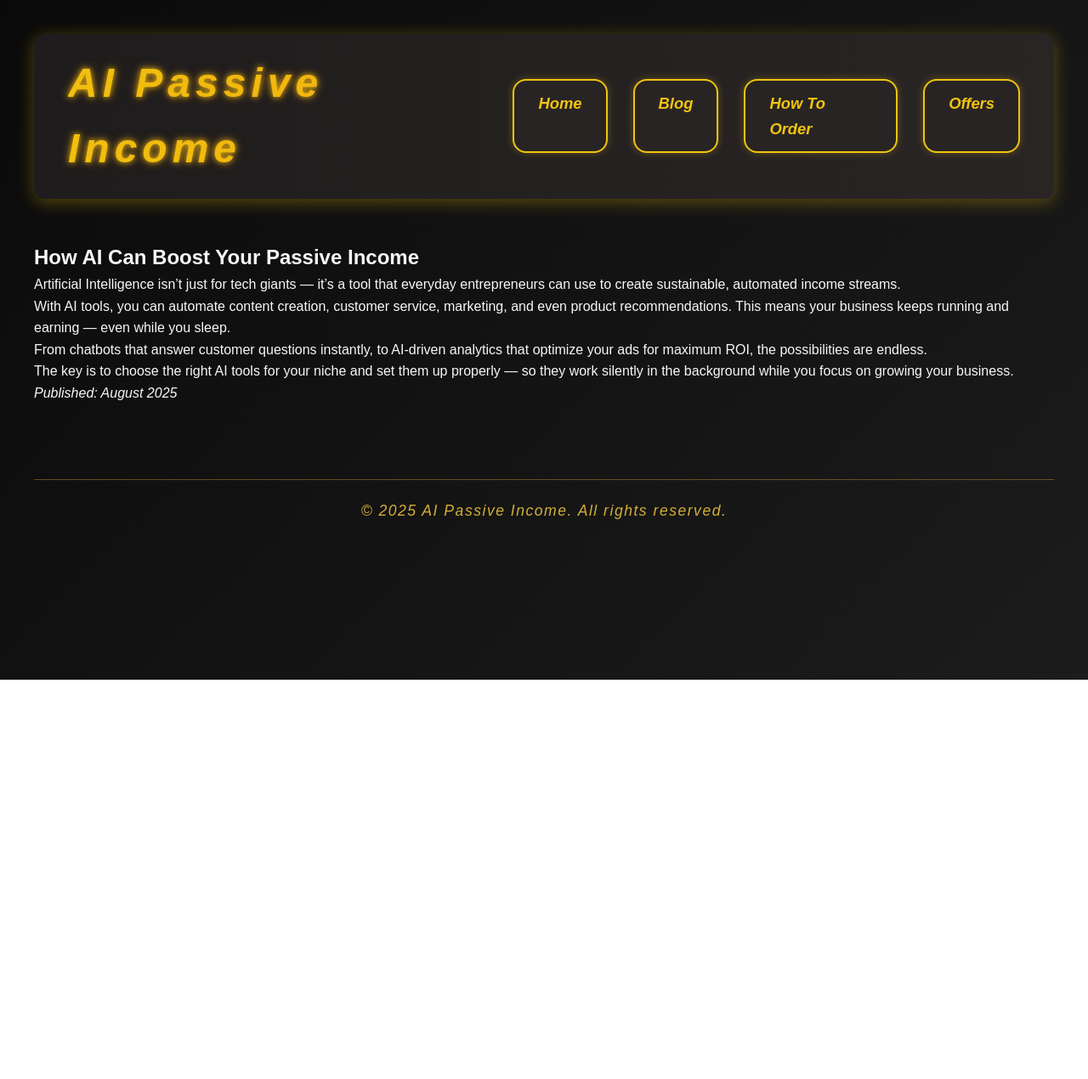
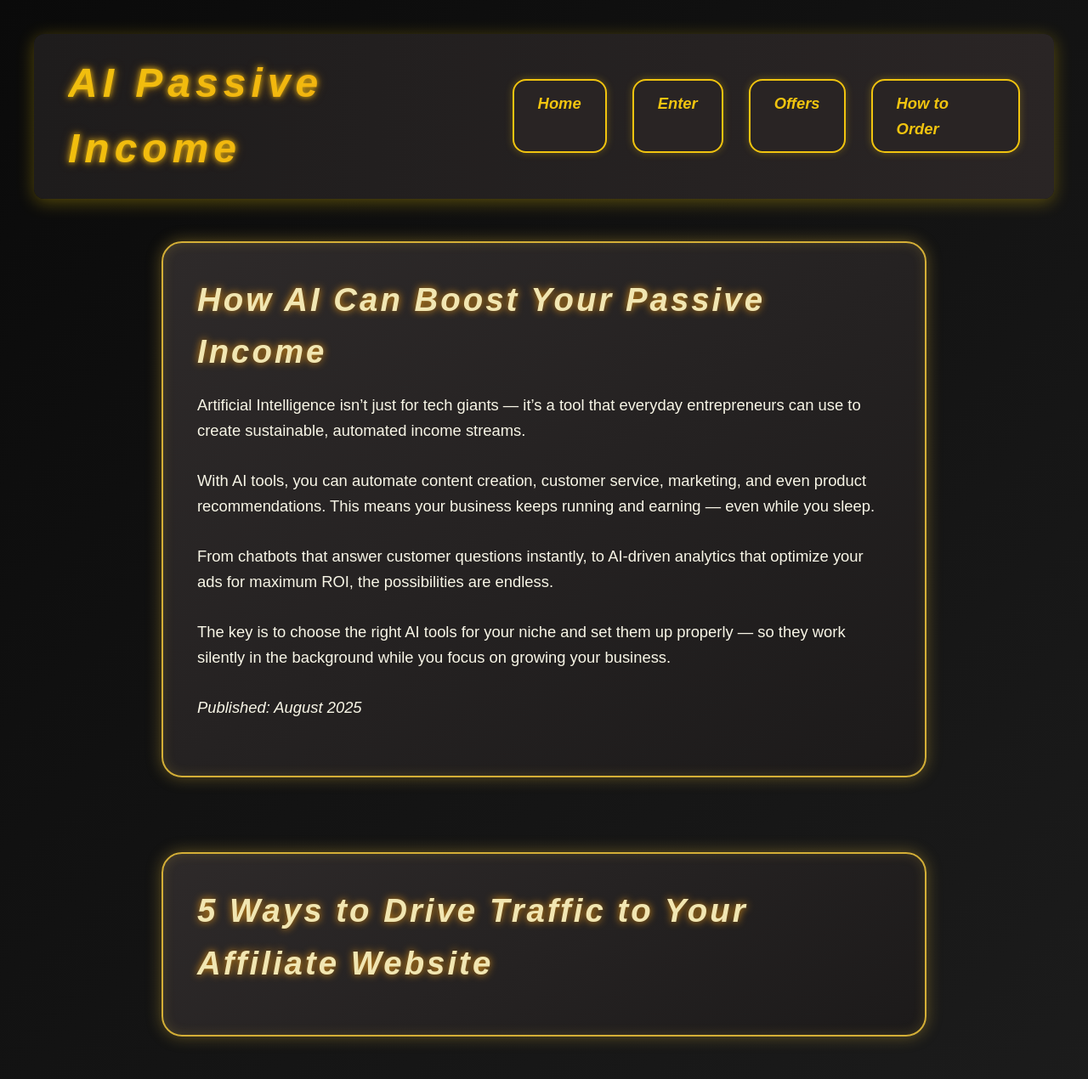
Before and after one commit to yxshh008/ai-cashflow-site, a plain HTML site: page posts/post-1.html in a window 1280 px wide. Shown: the whole page at 85% size. Before the commit the page ends 800 px from the top, so only its background shows below. Drawn offline with Linux system fonts and the light colour scheme; files that its build step writes are made by us from their sources; a web font is replaced by a local one.

Commit message:
Update post-1.html

```diff
--- a/posts/post-1.html
+++ b/posts/post-1.html
@@ -3,25 +3,27 @@
 <head>
   <meta charset="UTF-8" />
   <meta name="viewport" content="width=device-width, initial-scale=1" />
-  <title>AI Passive Income - Blog</title>
-  <link rel="stylesheet" href="assets/style.css" />
+  <title>Blog | AI Passive Income</title>
+  <link rel="stylesheet" href="style.css" />
+
+  <!-- Google AdSense snippet -->
   <script async src="https://pagead2.googlesyndication.com/pagead/js/adsbygoogle.js?client=ca-pub-2373469554701279"
-     crossorigin="anonymous"></script>
+      crossorigin="anonymous"></script>
 </head>
 <body>
   <nav class="navbar">
     <div class="logo">AI Passive Income</div>
     <ul class="nav-links">
       <li><a href="index.html">Home</a></li>
-      <li><a href="blog.html" class="active">Blog</a></li>
-      <li><a href="orders.html">How To Order</a></li>
+      <li><a href="landing.html">Enter</a></li>
       <li><a href="offers.html">Offers</a></li>
+      <li><a href="orders.html">How to Order</a></li>
     </ul>
   </nav>
 
-  <main>
-    <article>
-      <h1>How AI Can Boost Your Passive Income</h1>
+  <main style="max-width: 900px;">
+    <article class="card" style="width:100%;">
+      <h2>How AI Can Boost Your Passive Income</h2>
       <p>Artificial Intelligence isn’t just for tech giants — it’s a tool that everyday entrepreneurs can use to create sustainable, automated income streams.</p>
       <p>With AI tools, you can automate content creation, customer service, marketing, and even product recommendations. This means your business keeps running and earning — even while you sleep.</p>
       <p>From chatbots that answer customer questions instantly, to AI-driven analytics that optimize your ads for maximum ROI, the possibilities are endless.</p>
@@ -29,22 +31,5 @@
       <p><em>Published: August 2025</em></p>
     </article>
 
-    <!-- Google AdSense Responsive Ad -->
-    <section class="adsense-section" aria-label="Advertisement">
-      <ins class="adsbygoogle"
-           style="display:block"
-           data-ad-client="ca-pub-2373469554701279"
-           data-ad-slot="1234567890"
-           data-ad-format="auto"
-           data-full-width-responsive="true"></ins>
-      <script>
-           (adsbygoogle = window.adsbygoogle || []).push({});
-      </script>
-    </section>
-  </main>
-
-  <footer>
-    <p>© 2025 AI Passive Income. All rights reserved.</p>
-  </footer>
-</body>
-</html>
+    <article class="card" style="width:100%; margin-top:40px;">
+      <h2>5 Ways to Drive Traffic to Your Affiliate Website</h
```
